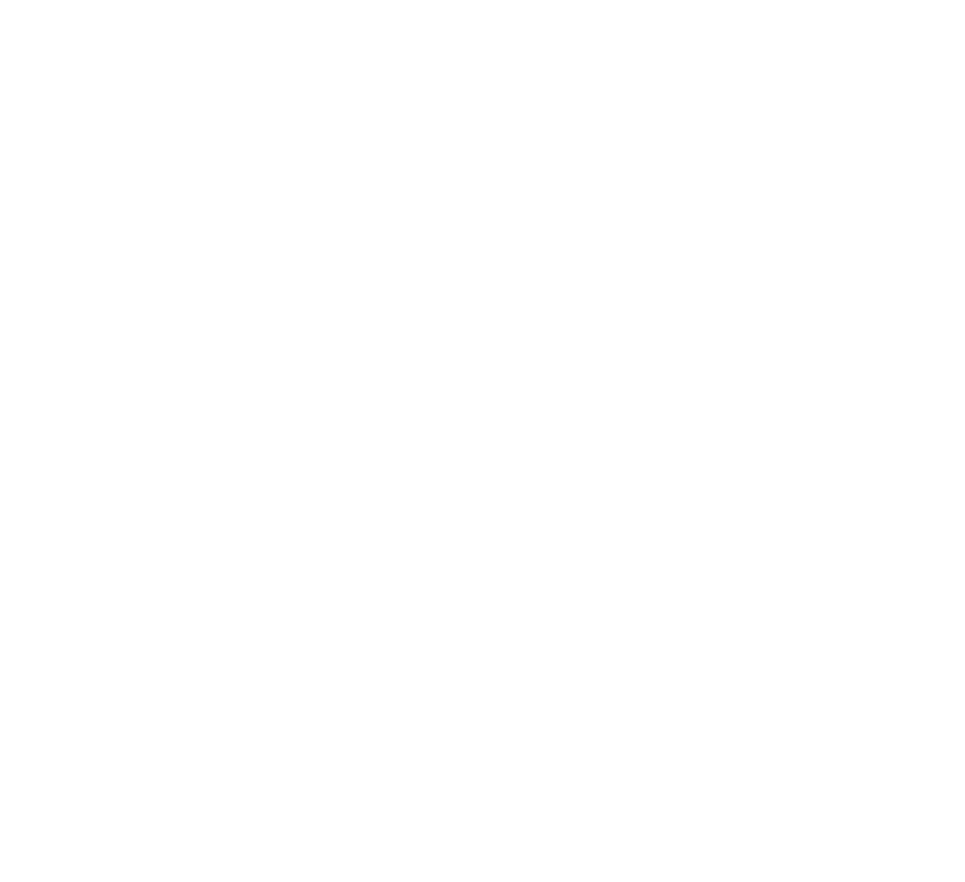
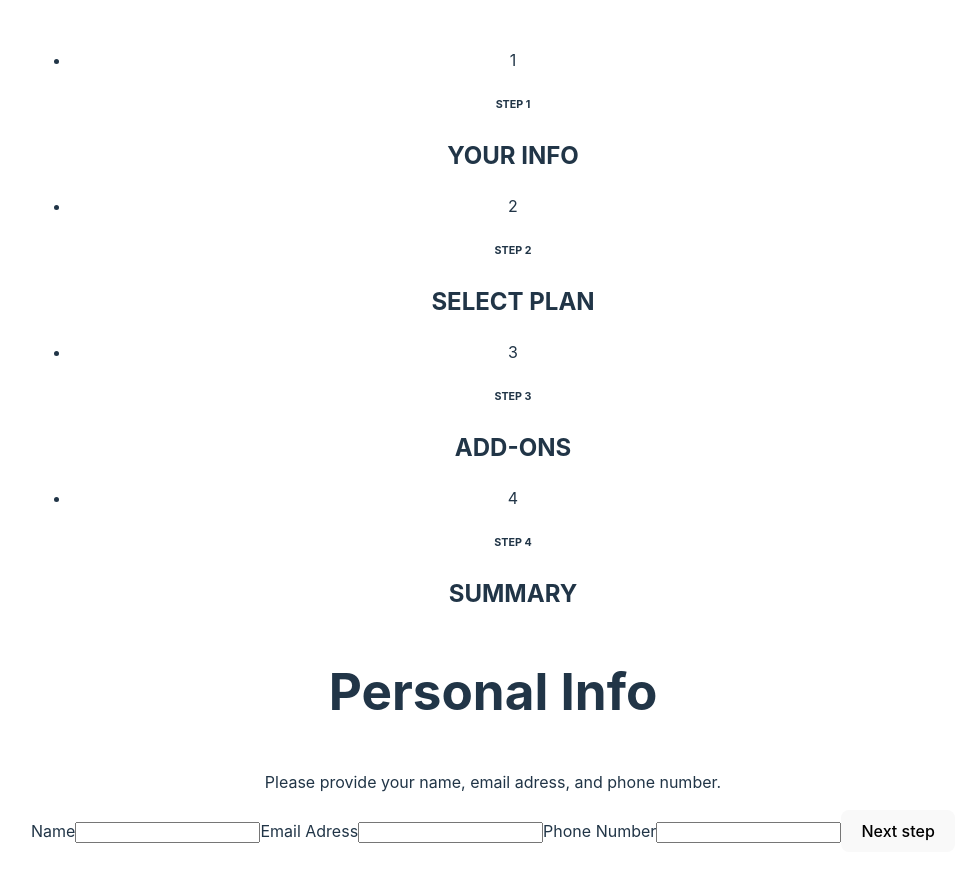
Before and after one commit to objetive218/Multi-step-Form, a React (Vite) app: page / in a window 1280 px wide. Shown: the whole page, without its empty margins (147-1112 px from the left). Before the commit the page ends 800 px from the top, so only its background shows below. Built offline with nearby package versions, Linux system fonts and the light colour scheme.

Commit message:
create a 4 steps and a reducer

```diff
--- a/src/App.jsx
+++ b/src/App.jsx
@@ -1,11 +1,50 @@
+import { useReducer } from 'react'
 import './App.css'
+import Navbar from './components/Navbar'
+import StepOne from './components/StepOne'
+import StepTwo from './components/StepTwo'
+import StepThree from './components/StepThree'
 
 function App() {
 
+  function stepReducer(state, action) {
+    switch(action.type){
+      case 'one':{
+        return {
+          selectStep: "one"
+        }
+      }
+      case 'two':{
+        return {
+          selectStep: "stepTwo"
+        }
+      }
+      case 'three':{
+        return {
+          selectStep: "stepThree"
+        }
+      }
+      case 'four':{
+        return {
+          selectStep: "stepFour"
+        }
+      }
+    }
+  }
+
+  function handleButtonNext(text){
+      dispatch({type: text})
+    }
+
+
+  const [step, dispatch] = useReducer(stepReducer, {selectStep : "one"})
   return (
     <>
     <section>
-
+      <Navbar/>
+      {step.selectStep === "one"  ? <StepOne handler={handleButtonNext}/> : <h1>one</h1>}
+      {step.selectStep === "stepTwo" ? <StepTwo handler={handleButtonNext}/> : ""}
+      {step.selectStep === "stepThree" ? <StepThree handler={handleButtonNext}/> : ""}
     </section>
     </>
   )
--- /dev/null
+++ b/src/components/Navbar.jsx
@@ -0,0 +1,31 @@
+
+const Navbar = () => {
+    return (
+        <nav>
+            <ul>
+                <li>
+                    <span>1</span>
+                    <h6>STEP 1</h6>
+                    <h2>YOUR INFO</h2>
+                </li>
+                <li>
+                    <span>2</span>
+                    <h6>STEP 2</h6>
+                    <h2>SELECT PLAN</h2>
+                </li>
+                <li>
+                    <span>3</span>
+                    <h6>STEP 3</h6>
+                    <h2>ADD-ONS</h2>
+                </li>
+                <li>
+                    <span>4</span>
+                    <h6>STEP 4</h6>
+                    <h2>SUMMARY</h2>
+                </li>
+            </ul>
+        </nav>
+    );
+}
+
+export default Navbar;
--- a/src/components/StepOne.jsx
+++ b/src/components/StepOne.jsx
@@ -1,6 +1,7 @@
 
 
-const StepOne = () => {
+// eslint-disable-next-line react/prop-types
+const StepOne = ({handler}) => {
     return (
         <section>
             <h1>Personal Info</h1>
@@ -12,7 +13,9 @@ const StepOne = () => {
                 <input type="email" name="email" id="" />
                 <label htmlFor="phone">Phone Number</label>
                 <input type="number" name="phone" id="" />
-                <button type="submit">Next step</button>
+                <button onClick={(e) => {e.preventDefault();
+                    handler("two");
+                }} type="submit">Next step</button>
                 </form>
         </section>
     );
--- /dev/null
+++ b/src/components/StepThree.jsx
@@ -0,0 +1,37 @@
+// eslint-disable-next-line react/prop-types
+const StepThree = ({handler}) => {
+    return (
+        <section>
+            <h1>Pick add-ons</h1>
+            <p>Add-ons help enhance your gaming experience.</p>
+            <form action="#">
+            <div>
+                <input type="checkbox" name="" id="online" />
+                <h5>Online service</h5>
+                <p>Access to multiplayer games</p>
+                <p>{ `$1/${"duracion"}`}</p>
+            </div>
+            <div>
+                <input type="checkbox" name="" id="storage" />
+                <h5>Larger storage</h5>
+                <p>Extra 1TB of cloud save</p>
+                <p>{ `$2/${"duracion"}`}</p>
+            </div>
+            <div>
+                <input type="checkbox" name="" id="profile" />
+                <h5>Customizable Profile</h5>
+                <p>Custom theme on your profile</p>
+                <p>{ `$2/${"duracion"}`}</p>
+            </div>
+                <button onClick={(e) => {e.preventDefault();
+                    handler('two');
+                }} type="submit">Go Back</button>
+                <button onClick={(e) => {e.preventDefault();
+                    handler('four');
+                }} type="submit">Next step</button>
+                </form>
+        </section>
+    );
+}
+
+export default StepThree;
--- /dev/null
+++ b/src/components/StepTwo.jsx
@@ -0,0 +1,27 @@
+// eslint-disable-next-line react/prop-types
+const StepTwo = ({handler}) => {
+    return (
+        <section>
+            <h1>Select your plan</h1>
+            <p>You have the option of monthly or yearly biling.</p>
+            <form action="#">
+                <span><img src="" alt="" /> <h4>Arcade</h4> <p>{ `$9/${"duracion"}`}</p></span>
+                <span><img src="" alt="" /> <h4>Advanced</h4> <p>{ `$12/${"duracion"}`}</p></span>
+                <span><img src="" alt="" /> <h4>Pro</h4> <p>{ `$15/${"duracion"}`}</p></span>
+                <div>
+                    <h5>Monthly</h5>
+                    <button></button>
+                    <h5>Yearly</h5>
+                </div>
+                 <button onClick={(e) => {e.preventDefault();
+                    handler('one');
+                }} type="submit">Go Back</button>
+                <button onClick={(e) => {e.preventDefault();
+                    handler('three');
+                }} type="submit">Next step</button>
+                </form>
+        </section>
+    );
+}
+
+export default StepTwo;
```
Also changed, not shown: src/components/StepFour.jsx (added, +37 -0 lines).
